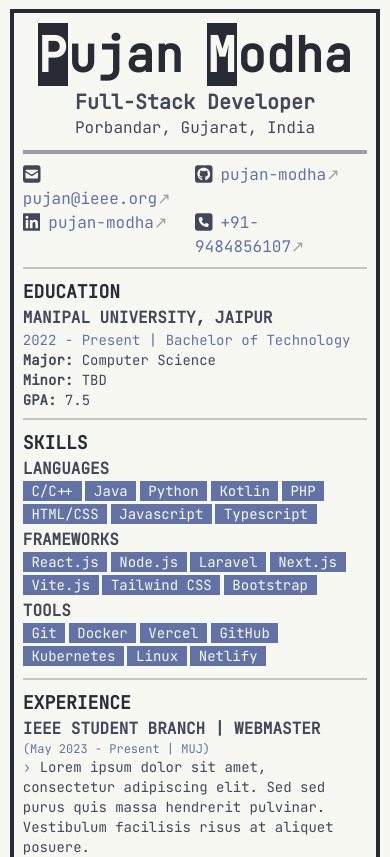
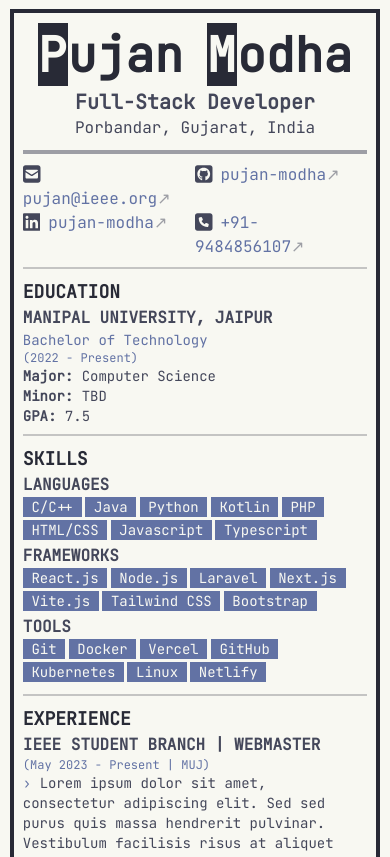
Before and after one commit to pujan-modha/web-resume, a React (Vite) app: page / in a window 390 px wide. Shown: the top 857 px of the page. Built offline with nearby package versions, Linux system fonts and the light colour scheme.

Commit message:
minor alignment changes in education

```diff
--- a/src/App.tsx
+++ b/src/App.tsx
@@ -83,8 +83,8 @@ function App() {
                                                 <p className='text-secondary text-sm font-medium'>2022<span> - </span>Present
                                                 </p>
                                             </div>
-                                            <p className='text-secondary text-sm font-medium print:hidden md:hidden'>2022
-                                                <span> - </span>Present<span> | </span>Bachelor of Technology</p>
+                                            <p className='text-secondary text-sm font-medium print:hidden md:hidden'>Bachelor of Technology</p>
+                                            <p className='text-secondary text-xs font-medium print:hidden md:hidden'>(2022<span> - </span>Present)</p>
                                         </div>
                                     </div>
                                     <div className='text-sm'>
```
